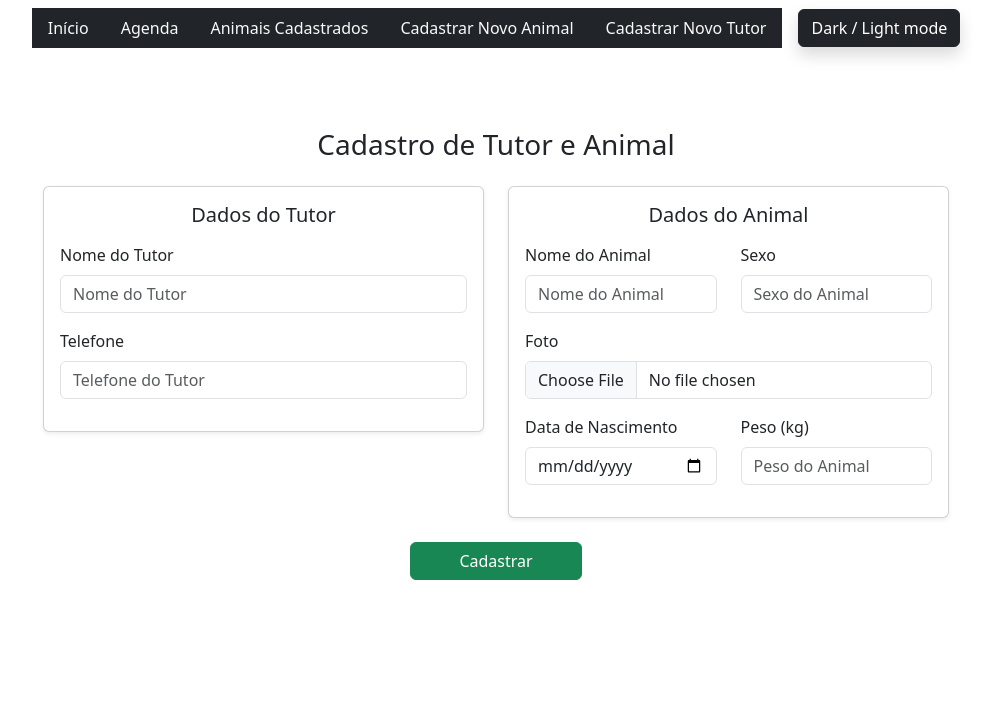
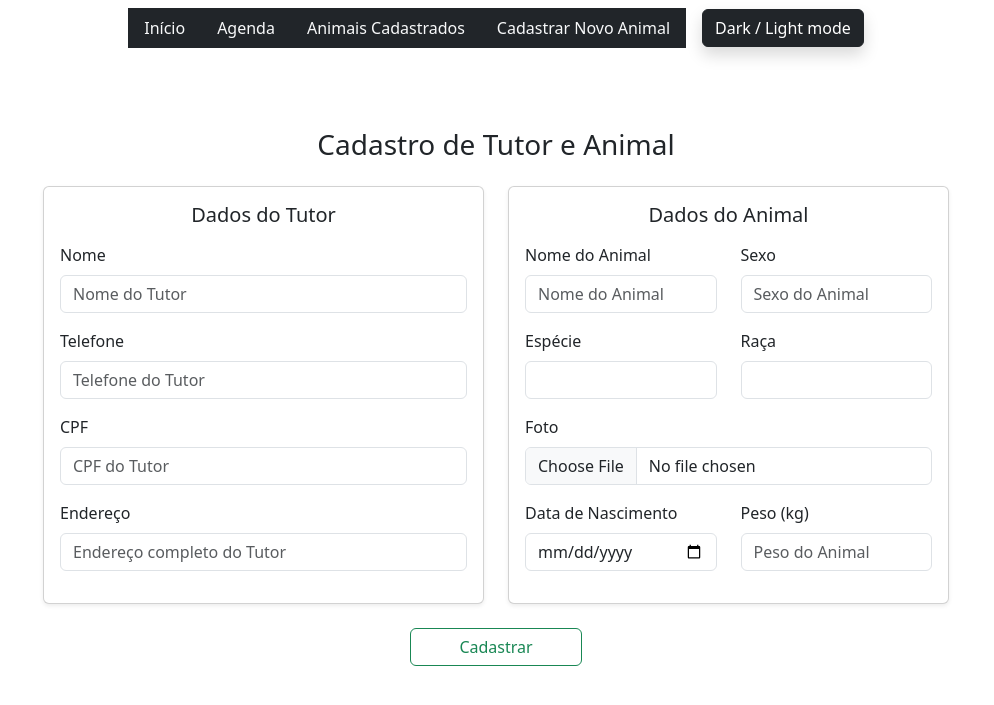
Before and after one commit to ogooota/vet-agenda, a Django app: template agenda/templates/cadastrar.html in a window 1280 px wide. Shown: the top 705 px of the page, without its empty margins (144-1138 px from the left). Run offline with Django 5.2, Linux system fonts and the light colour scheme; the template is opened without the code that fills it, so the values that code supplies are empty; some web fonts are replaced.

Commit message:
detalhes

```diff
--- a/agenda/models.py
+++ b/agenda/models.py
@@ -4,6 +4,8 @@ from django.db import models
 class Owner(models.Model):
     name = models.CharField(max_length=255)
     phone = models.IntegerField()
+    cpf = models.CharField(max_length=12)
+    address = models.CharField(max_length=255)
 
     def __str__(self):
         return f"{self.name}"
--- a/agenda/templates/base.html
+++ b/agenda/templates/base.html
@@ -28,9 +28,6 @@
                     <li class="nav-item">
                         <a class="nav-link link-light" href="/register">Cadastrar Novo Animal</a>
                     </li>
-                    <li class="nav-item">
-                        <a class="nav-link link-light" href="/register">Cadastrar Novo Tutor</a>
-                    </li>
                 </ul>
                 <button class="btn btn-dark shadow ms-3" id="toggle-theme">Dark / Light mode</button>
             </nav>
--- a/agenda/templates/cadastrar.html
+++ b/agenda/templates/cadastrar.html
@@ -24,13 +24,23 @@
               <h5 class="card-title text-center mb-3">Dados do Tutor</h5>
 
               <div class="mb-3">
-                <label class="form-label">Nome do Tutor</label>
+                <label class="form-label">Nome</label>
                 <input type="text" class="form-control" name="tutor_name" placeholder="Nome do Tutor" required>
               </div>
 
               <div class="mb-3">
                 <label class="form-label">Telefone</label>
                 <input type="tel" class="form-control" name="tutor_phone" placeholder="Telefone do Tutor" required>
+              </div>
+
+              <div class="mb-3">
+                <label class="form-label">CPF</label>
+                <input type="tel" class="form-control" name="tutor_phone" placeholder="CPF do Tutor" required>
+              </div>
+
+              <div class="mb-3">
+                <label class="form-label">Endereço</label>
+                <input type="tel" class="form-control" name="tutor_phone" placeholder="Endereço completo do Tutor" required>
               </div>
 
             </div>
@@ -51,6 +61,17 @@
                 <div class="col-md-6">
                   <label class="form-label">Sexo</label>
                   <input type="text" class="form-control" name="animal_sex" placeholder="Sexo do Animal" required>
+                </div>
+              </div>
+
+              <div class="row mb-3">
+                <div class="col-md-6">
+                    <label class="form-label">Espécie</label>
+                    <input type="text" class="form-control" name="animal_species">
+                </div>
+                <div class="col-md-6">
+                    <label class="form-label">Raça</label>
+                    <input type="text" class="form-control" name="animal_race">
                 </div>
               </div>
 
@@ -76,7 +97,7 @@
 
       <!-- Botão único -->
       <div class="text-center mt-4">
-        <button type="submit" class="btn btn-success px-5">Cadastrar</button>
+        <button type="submit" class="btn btn-outline-success px-5">Cadastrar</button>
       </div>
     </form>
   </div>
```
Also changed, not shown: core/urls.py (+0 -16 lines).
